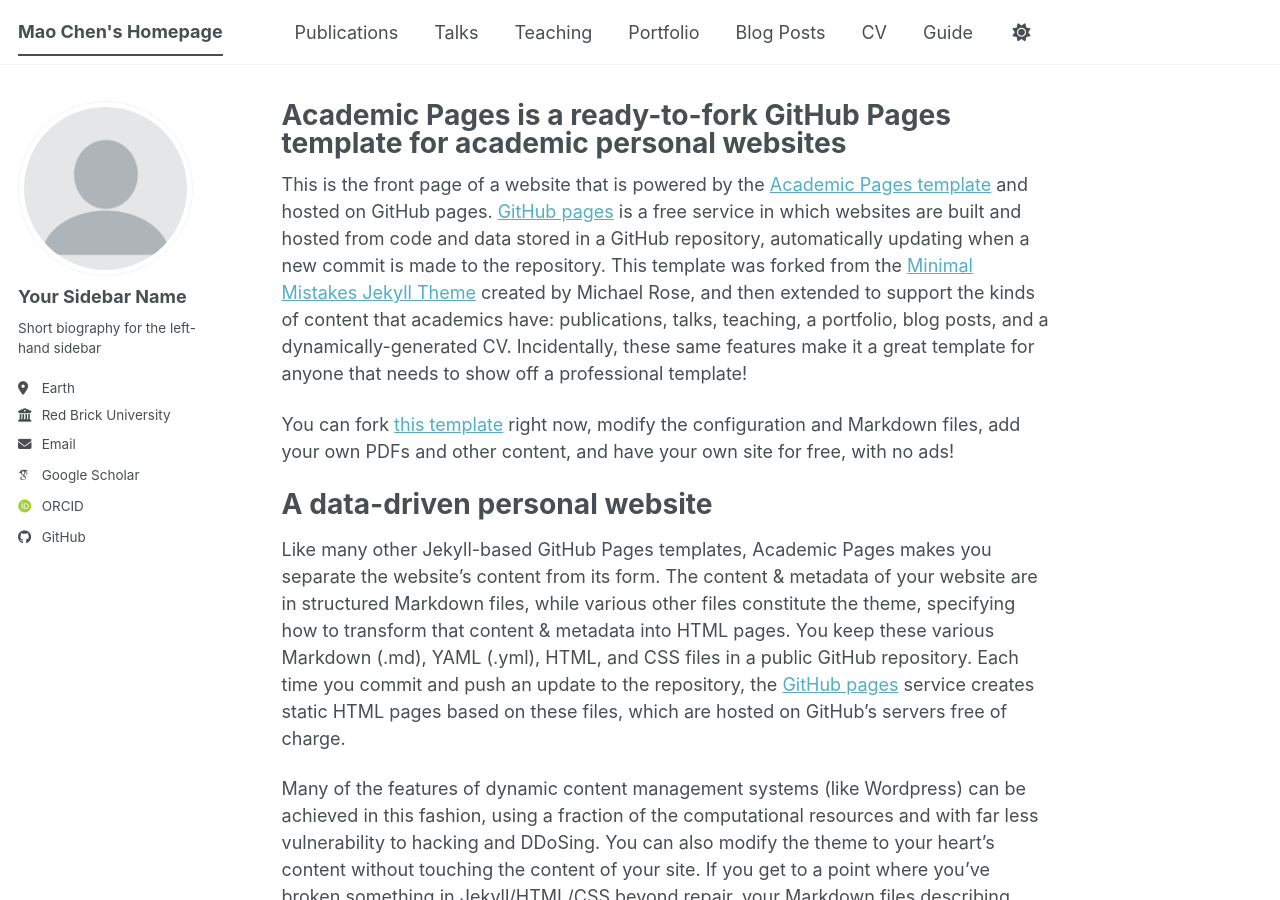
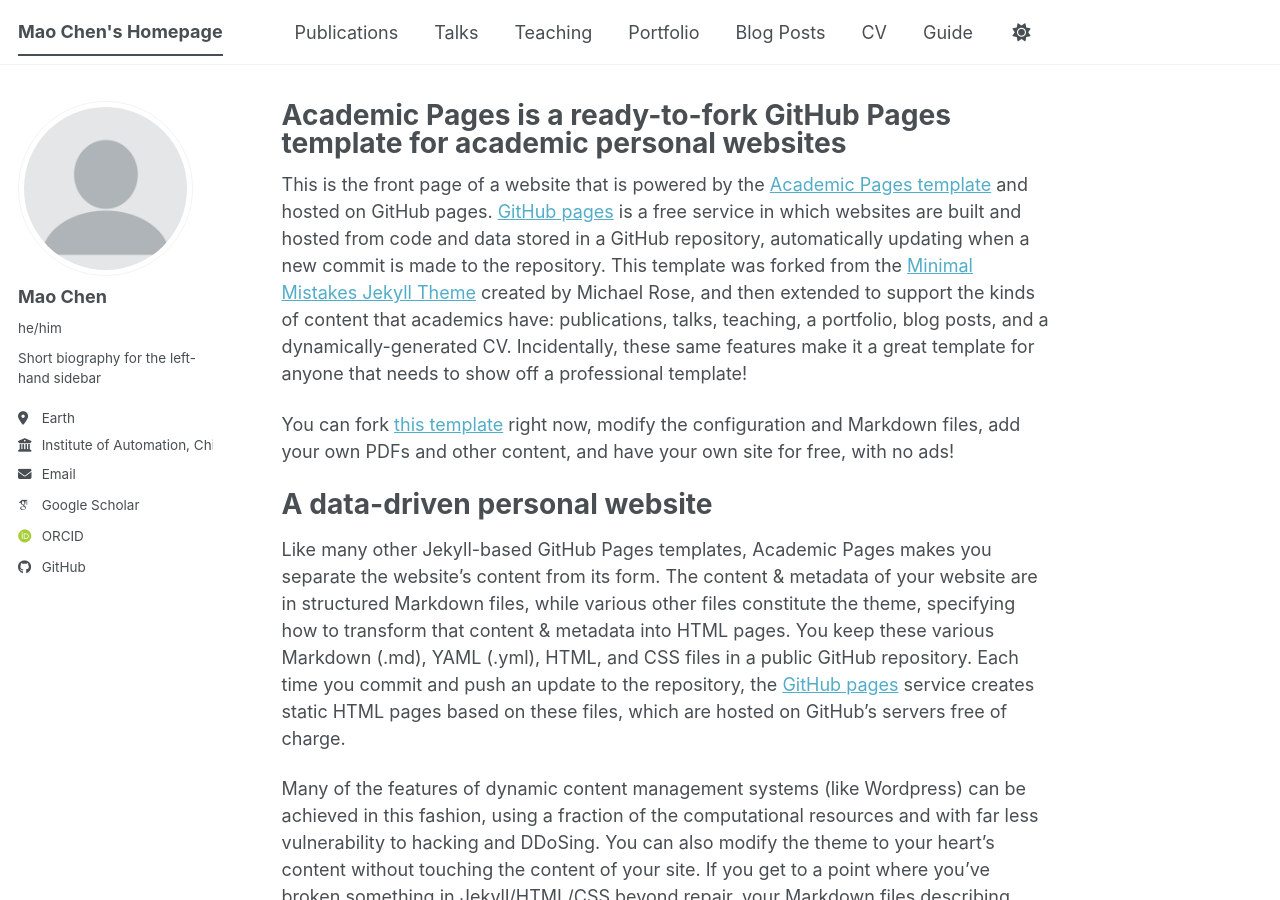
Before and after one commit to maochen-casia/maochen-casia.github.io, a Jekyll site: the page built from _pages/about.md, in a window 1280 px wide and 900 px high. Built offline with Jekyll 4.4.1, drawn with Linux system fonts in a browser that asks for light colours; some web fonts are replaced; a script bundle is joined from its source files by our own code; library files that are not in the unit come from our copies.

Commit message:
Update author profile information in config

```diff
--- a/_config.yml
+++ b/_config.yml
@@ -24,13 +24,13 @@
 author:
   # Biographic information
   avatar           : "profile.png"
-  name             : "Your Sidebar Name"
-  pronouns         : # example: "she/her"
+  name             : "Mao Chen"
+  pronouns         : "he/him"
   bio              : "Short biography for the left-hand sidebar"
   location         : "Earth"
-  employer         : "Red Brick University"
+  employer         : "Institute of Automation, Chinese Academy of Sciences"
   uri              : # URL
-  email            : "none@example.org"
+  email            : "chenmao2024@ia.ac.cn"
 
   # Academic websites
   academia         : # URL
```
